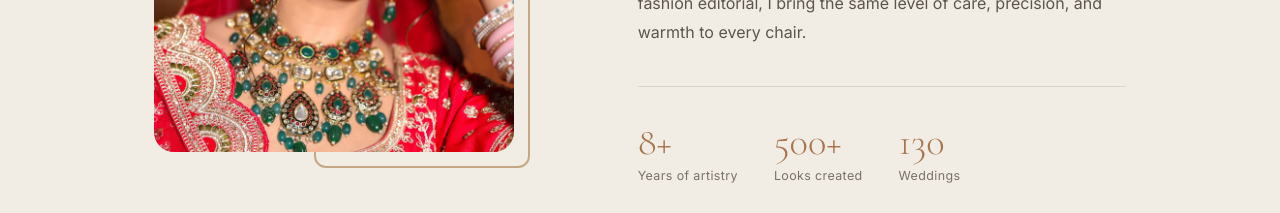
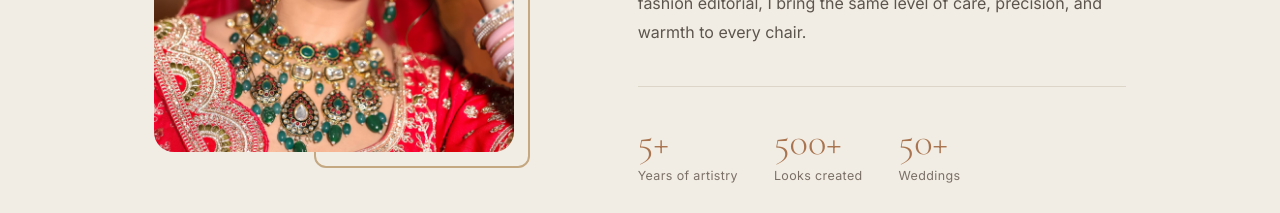
Before and after one commit to aroramohit213/TMS, a React (Vite) app: page / in a window 1280 px wide. Shown: the part 1260-1473 px from the top of the page. Built offline with nearby package versions, Linux system fonts and the light colour scheme.

Commit message:
Update statistics in About component

```diff
--- a/src/components/About.jsx
+++ b/src/components/About.jsx
@@ -1,16 +1,15 @@
 import './About.css'
 
 const stats = [
-  { value: '8+',   label: 'Years of artistry'  },
+  { value: '5+',   label: 'Years of artistry'  },
   { value: '500+', label: 'Looks created'       },
-  { value: '130',  label: 'Weddings'            },
+  { value: '50+',  label: 'Weddings'            },
 ]
 
 export default function About() {
   return (
     <section id="about" className="about">
       <div className="container about__inner">
-
         <div className="about__image-col reveal">
           <div className="about__frame">
             <img
```
